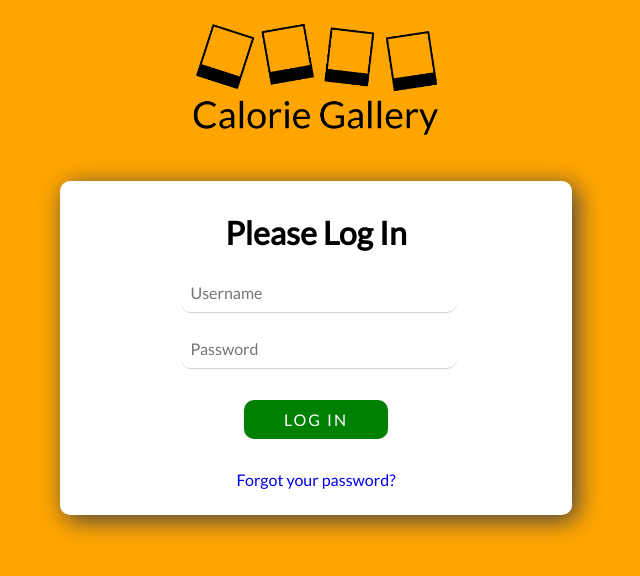
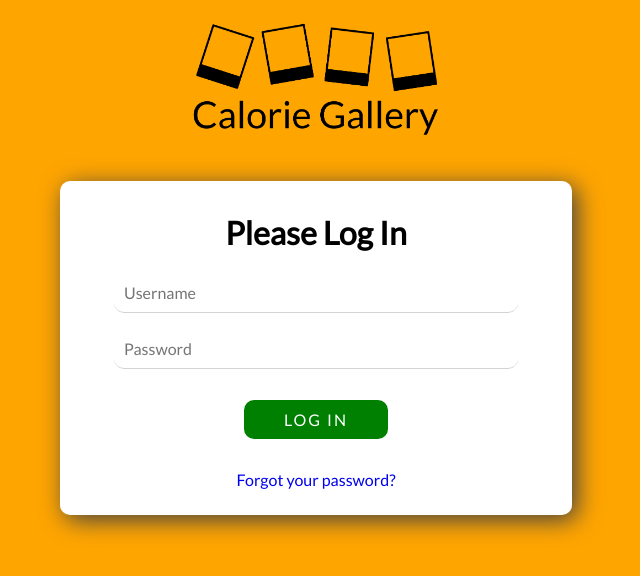
Before and after one commit to robertchrobak/final-project, a React (Create React App) app: page / in a window 1280 px wide. Shown: the top 576 px of the page, without its empty margins (324-964 px from the left). Built offline with nearby package versions, Linux system fonts and the light colour scheme.

Commit message:
styled input forms & buttons for all sizes

```diff
--- a/src/index.css
+++ b/src/index.css
@@ -65,7 +65,7 @@ a:active {
 }
 
 .AppView {
-  /*display: none;*/
+  text-align: center;
 }
 
 .LoginContainer {
@@ -85,6 +85,10 @@ a:active {
   box-shadow: 5px 5px 25px #424242;
 }
 
+.LoginForm input {
+  width: 30vw;
+}
+
 .Welcome-message {
   text-align: center;
 }
@@ -94,14 +98,13 @@ li {
 }
 
 input {
-  margin-left: 5px;
   font-size: 1rem;
   font-family: 'Lato', sans-serif;
   border: none;
   border-bottom: 1px solid lightgray;
   padding: 10px;
   border-radius: 10px;
-  width: 20vw;
+  width: 85vw;
 }
 
 input:focus {
@@ -123,7 +126,7 @@ button:hover {
 }
 
 .FoodFormButton {
-  display: inline;
+  display: block;
 }
 
 .headerWrapper {
@@ -314,6 +317,8 @@ button {
   -webkit-transition: all 0.3s;
   -moz-transition: all 0.3s;
   transition: all 0.3s;
+  display: block;
+  margin: 10px auto;
 }
 
 button:active {
@@ -408,6 +413,10 @@ progress[value]::-webkit-progress-value {
     padding: 5px;
     /*display: flex;*/
   }
+
+  input {
+    width: 50vw;
+  }
 }
 
 /*standard PC CSS*/
@@ -468,6 +477,10 @@ progress[value]::-webkit-progress-value {
     margin-top: 0%
   }
 
+  input {
+    width: 20vw;
+  }
+
   button {
     border-radius: 10px;
     background-color: green;
@@ -523,4 +536,9 @@ progress[value]::-webkit-progress-value {
     width: 200px;
   }
 
+.FoodFormButton {
+  display: inline;
 }
+
+
+}
```
